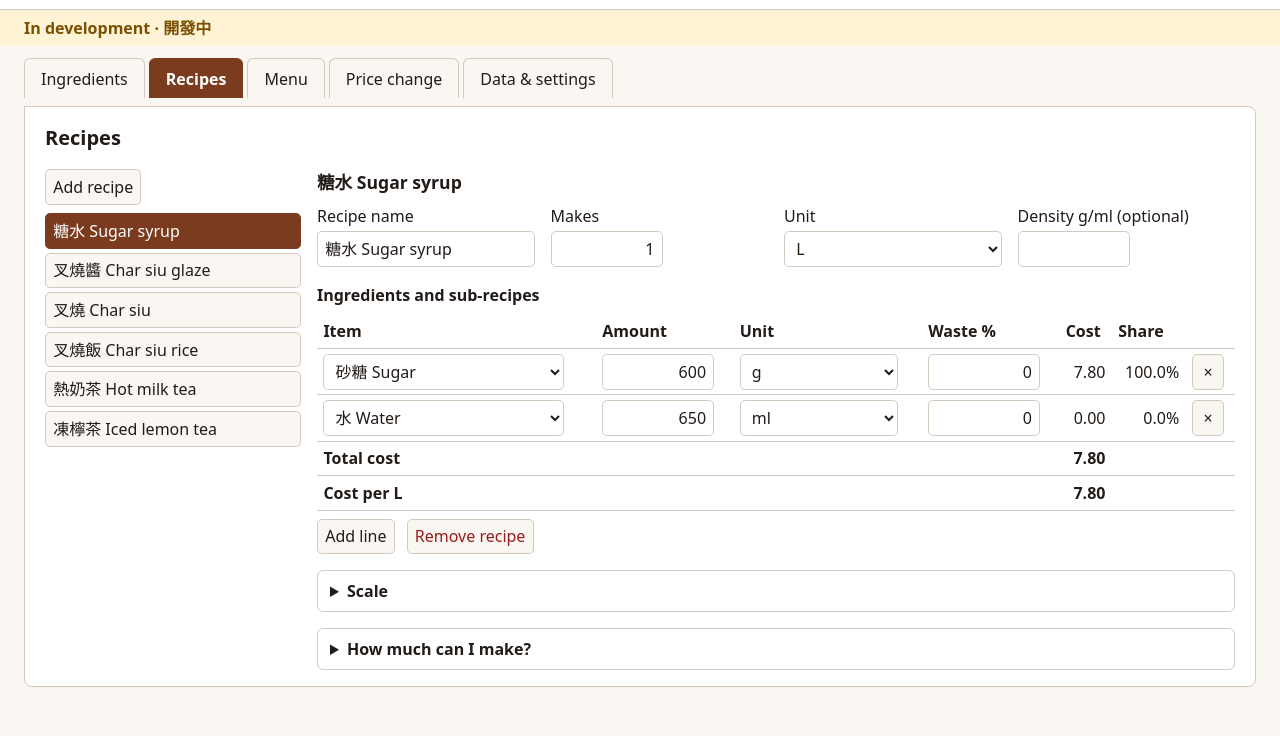
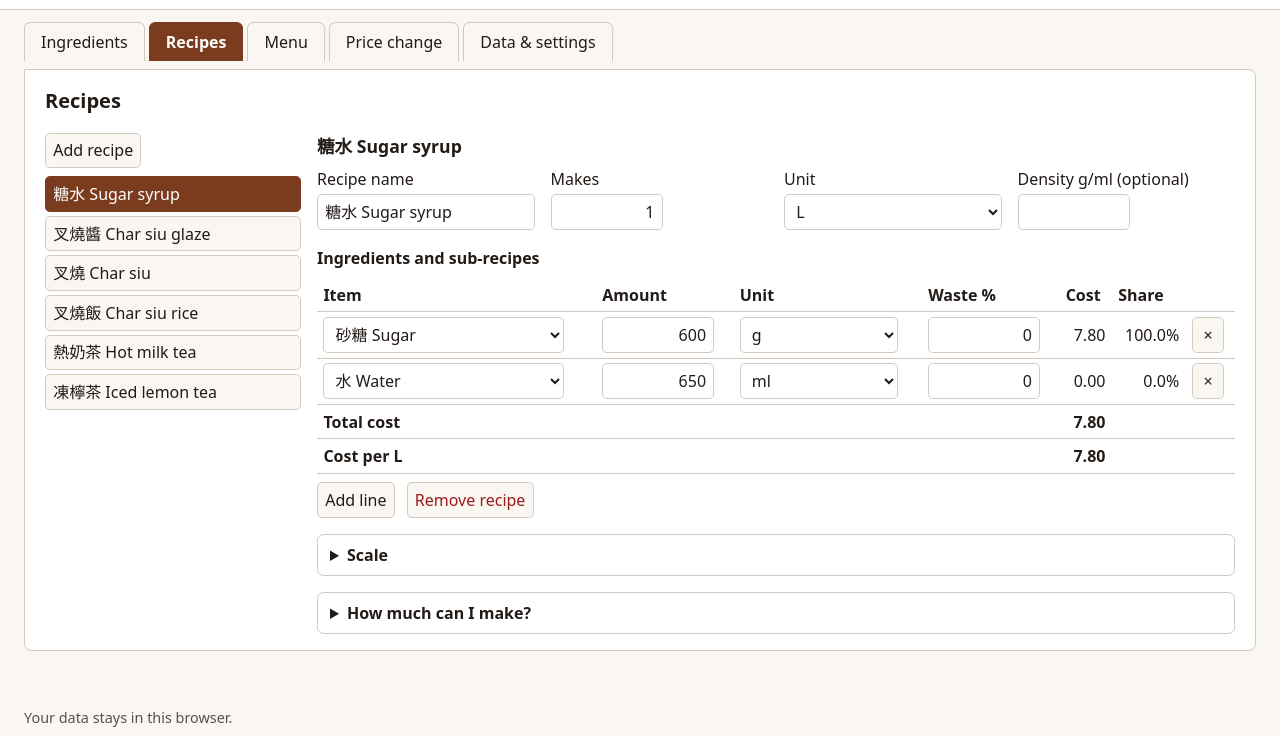
Before and after one commit to Kinfxhk/saucepenny, a website built with Vite: page packages/web/index.html in a window 1280 px wide. Shown: the part 81-817 px from the top of the page. Built offline with nearby package versions, Linux system fonts and the light colour scheme.

Commit message:
release: v0.1.0 changelog, remove development banner
Signed-off-by: Kinfxhk <178037814+Kinfxhk@users.noreply.github.com>

```diff
--- a/packages/web/index.html
+++ b/packages/web/index.html
@@ -49,7 +49,6 @@
         >
       </div>
     </header>
-    <p class="dev-banner" id="dev-banner">In development · 開發中</p>
     <nav class="tabs" role="tablist" id="tablist">
       <button
         type="button"
--- a/packages/web/src/styles.css
+++ b/packages/web/src/styles.css
@@ -119,13 +119,6 @@ a {
   display: flex;
   gap: 0.4rem;
   align-items: center;
-}
-.dev-banner {
-  margin: 0;
-  padding: 0.4rem 1.5rem;
-  background: var(--watch-bg);
-  color: var(--watch);
-  font-weight: 600;
 }
 .tabs {
   display: flex;
@@ -369,8 +362,7 @@ td[data-band='high'] {
   .top,
   .tabs,
   main,
-  .skip,
-  .dev-banner {
+  .skip {
     display: none !important;
   }
   .print-area {
```
Also changed, not shown: CHANGELOG.md.
